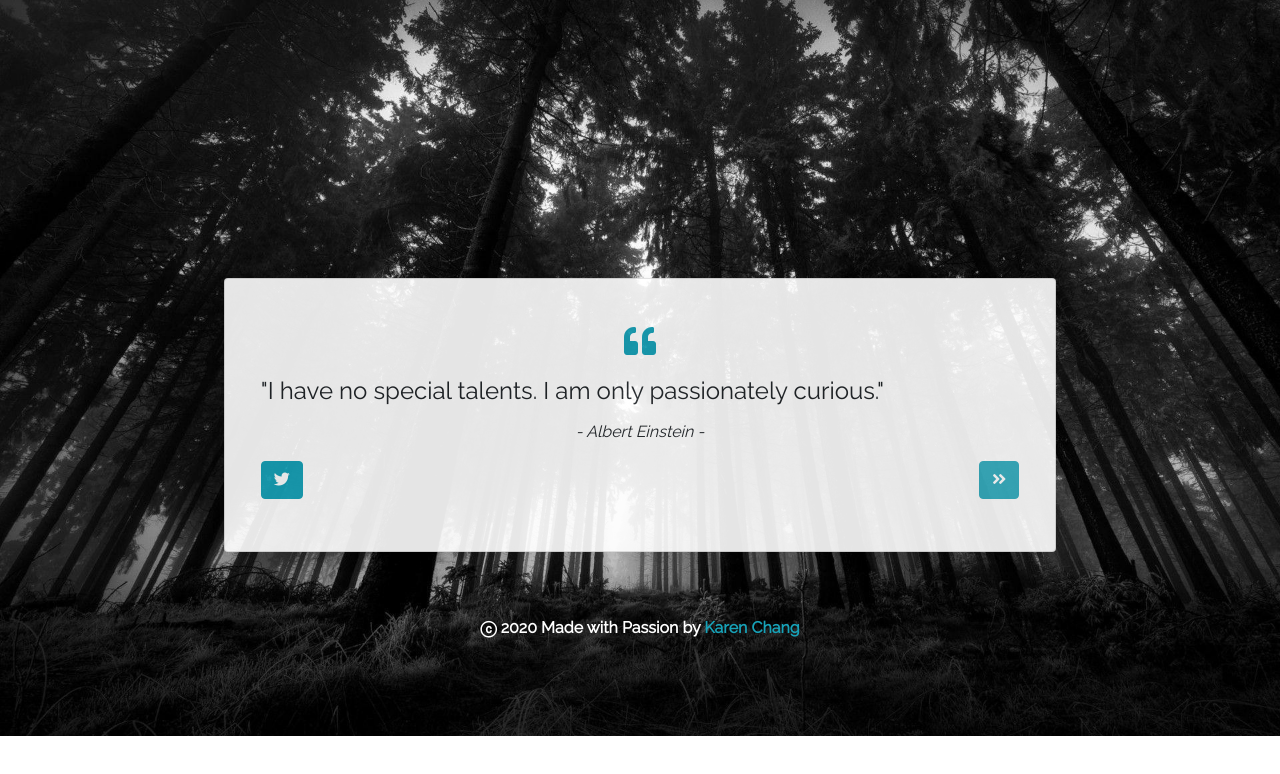
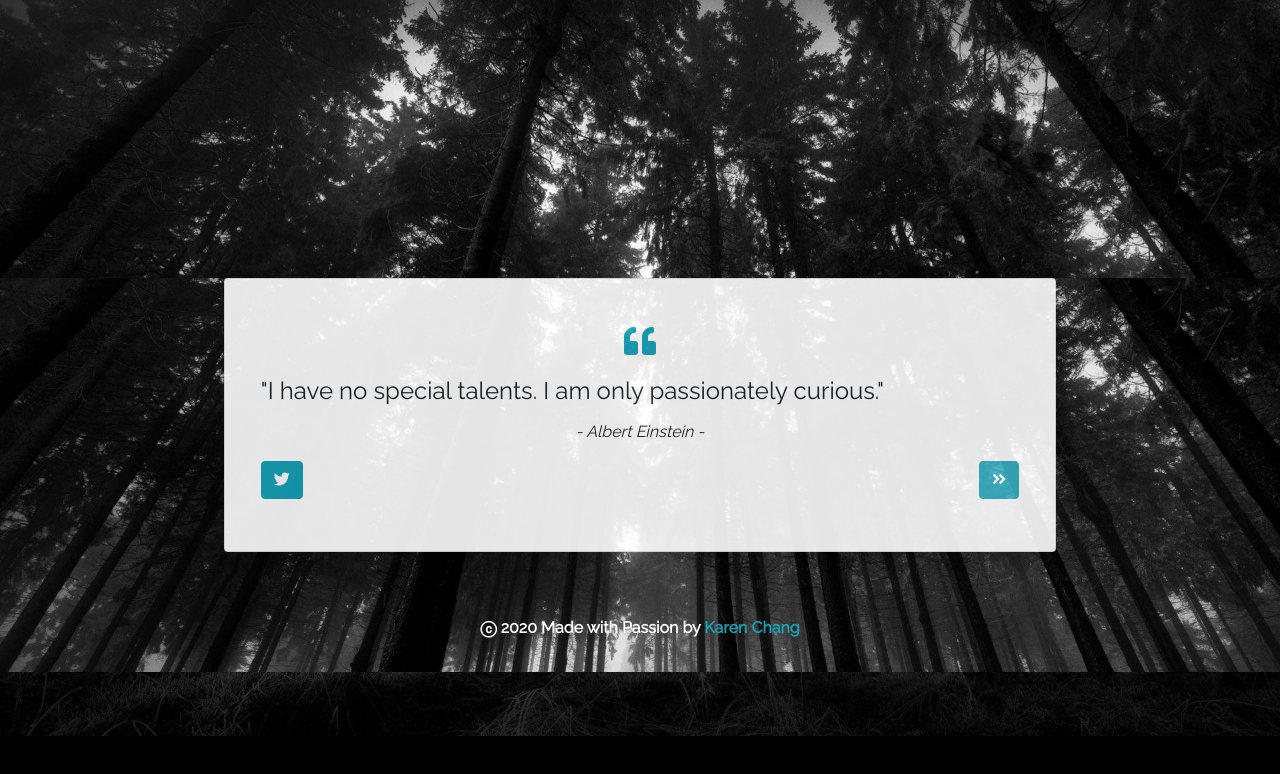
Before and after one commit to karen-developer/react-random-quote-machine, a React (Create React App) app: page / in a window 1280 px wide. Shown: the top 774 px of the page. Built offline with nearby package versions, Linux system fonts and the light colour scheme.

Commit message:
update css

```diff
--- a/src/index.css
+++ b/src/index.css
@@ -1,4 +1,4 @@
-body {
+body, html {
   margin: 0;
   font-family: 'Raleway', sans-serif;
   -webkit-font-smoothing: antialiased;
@@ -7,6 +7,7 @@ body {
   background-position: center;
   background-repeat: no-repeat;
   background-size: cover;
+  background-color: black;
 }
 
 .card {
```
